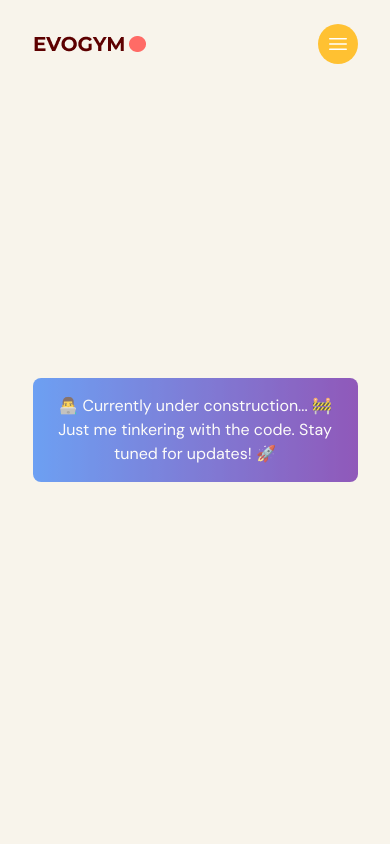
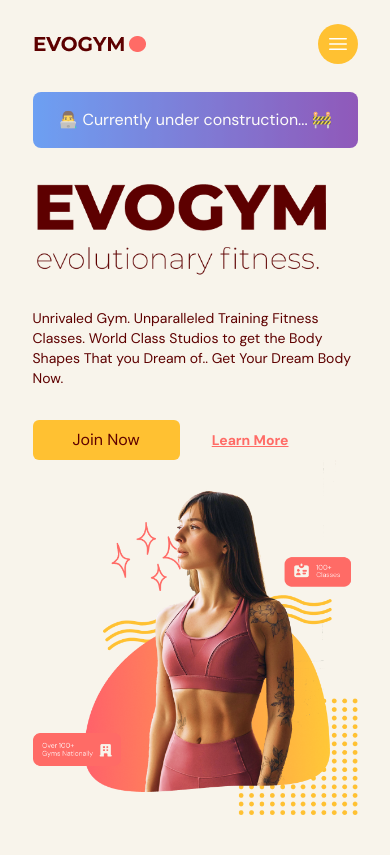
Before and after one commit to pranav-k-jha/gym-ts-react-app, a React (Vite) app: page / in a window 390 px wide. Built offline with nearby package versions, Linux system fonts and the light colour scheme.

Commit message:
heading section completed with responsiveness

```diff
--- a/src/App.tsx
+++ b/src/App.tsx
@@ -1,4 +1,5 @@
 import Navbar from "@/scenes/navbar";
+import Home from "@/scenes/home";
 import { useEffect, useState } from "react";
 import { SelectedPage } from "@/shared/types";
 
@@ -26,14 +27,7 @@
         selectedPage={selectedPage}
         setSelectedPage={setSelectedPage}
       />
-      <div className="flex items-center justify-center w-full h-full">
-        <div className="mt-4 w-5/6 flex-center bg-gradient-to-r from-blue-500 to-purple-800 rounded-lg p-4 animate-pulse">
-          <p className="text-center text-white">
-            👨‍💻 Currently under construction... 🚧 <br />
-            Just me tinkering with the code. Stay tuned for updates! 🚀
-          </p>
-        </div>
-      </div>
+      <Home setSelectedPage={setSelectedPage} />
     </div>
   );
 };
--- /dev/null
+++ b/src/scenes/home/index.tsx
@@ -0,0 +1,95 @@
+import useMediaQuery from "@/hooks/useMediaQuery";
+import { SelectedPage } from "@/shared/types";
+import ActionButton from "@/shared/ActionButton";
+import HomePageText from "@/assets/HomePageText.png";
+import HomePageGraphic from "@/assets/HomePageGraphic.png";
+import SponsorRedBull from "@/assets/SponsorRedBull.png";
+import SponsorForbes from "@/assets/SponsorForbes.png";
+import SponsorFortune from "@/assets/SponsorFortune.png";
+import AnchorLink from "react-anchor-link-smooth-scroll";
+import { motion } from "framer-motion";
+
+type Props = {
+  setSelectedPage: (value: SelectedPage) => void;
+};
+
+const Home = ({ setSelectedPage }: Props) => {
+  const isAboveMediumScreens = useMediaQuery("(min-width:1060px)");
+
+  return (
+    <section id="home" className="gap-16 bg-gray-20 py-10 md:h-full md:pb-0">
+      {/* IMAGE AND MAIN HEADER */}
+      <div className="md:flex mx-auto w-5/6 items-center justify-center h-5/6">
+        {/* MAIN HEADER */}
+        <div className="z-10 mt-32 md:basis-3/5">
+          {/* HEADINGS */}
+          <motion.div
+            className="md:-mt-20"
+            initial="hidden"
+            whileInView="visible"
+            viewport={{ once: true, amount: 0.5 }}
+            transition={{ duration: 0.5 }}
+            variants={{
+              hidden: { opacity: 0, x: -50 },
+              visible: { opacity: 1, x: 0 },
+            }}
+          >
+            <div className="relative">
+              <div className="before:absolute before:-top-20 before:-left-20 before:z-[-1] md:before:content-evolvetext">
+                <img src={HomePageText} alt="home-page-text" />
+              </div>
+            </div>
+            <p className="mt-8 text-sm">
+              Unrivaled Gym. Unparalleled Training Fitness Classes. World Class
+              Studios to get the Body Shapes That you Dream of.. Get Your Dream
+              Body Now.
+            </p>
+          </motion.div>
+          {/* ACTIONS */}
+          <div className="mt-8 flex items-center gap-8">
+            <ActionButton setSelectedPage={setSelectedPage}>
+              Join Now
+            </ActionButton>
+
+            <AnchorLink
+              className="text-sm font-bold text-primary-500 underline hover:text-secondary-500"
+              onClick={() => setSelectedPage(SelectedPage.ContactUs)}
+              href={`#${SelectedPage.ContactUs}`}
+            >
+              <p>Learn More</p>
+            </AnchorLink>
+          </div>
+        </div>
+        {/* IMAGE */}
+        <div
+          className="flex basis-3/5 justify-center md:z-10
+            md:ml-40 md:mt-16 md:justify-items-end"
+        >
+          <img src={HomePageGraphic} alt="home-page-graphic" />
+        </div>
+      </div>
+      <div className="flex items-center justify-center w-full mt-5 absolute top-14 md:absolute md:-bottom-80">
+        <div className="mt-4 w-5/6 flex-center bg-gradient-to-r from-blue-500 to-purple-800 rounded-lg p-4 animate-pulse">
+          <p className="text-center text-white">
+            👨‍💻 Currently under construction... 🚧 <br />
+          </p>
+        </div>
+      </div>
+
+      {/* SPONSORS */}
+      {isAboveMediumScreens && (
+        <div className="h-[150px] w-full bg-primary-100 py-10">
+          <div className="mx-auto w-5/6">
+            <div className="flex w-3/5 m-auto items-center justify-between gap-8">
+              <img src={SponsorRedBull} alt="redbull-sponsor" />
+              <img src={SponsorForbes} alt="forbes-sponsor" />
+              <img src={SponsorFortune} alt="fortune-sponsor" />
+            </div>
+          </div>
+        </div>
+      )}
+    </section>
+  );
+};
+
+export default Home;
--- a/src/scenes/navbar/index.tsx
+++ b/src/scenes/navbar/index.tsx
@@ -105,6 +105,7 @@
           </div>
         </div>
       )}
+
     </nav>
   );
 };
--- a/tailwind.config.js
+++ b/tailwind.config.js
@@ -24,10 +24,10 @@
         montserrat: ["Montserrat", "sans-serfi"],
       },
       content: {
-        evolvetext: "url('./assets/EvolveText.png)",
-        abstractwaves: "url('./assets/AbstractWaves.png)",
-        sparkles: "url('./assets/Sparkles.png)",
-        circles: "url('./assets/Circles.png)",
+        evolvetext: "url('./assets/EvolveText.png')",
+        abstractwaves: "url('./assets/AbstractWaves.png')",
+        sparkles: "url('./assets/Sparkles.png')",
+        circles: "url('./assets/Circles.png')",
       },
       screens: {
         xs: "480px",
```
